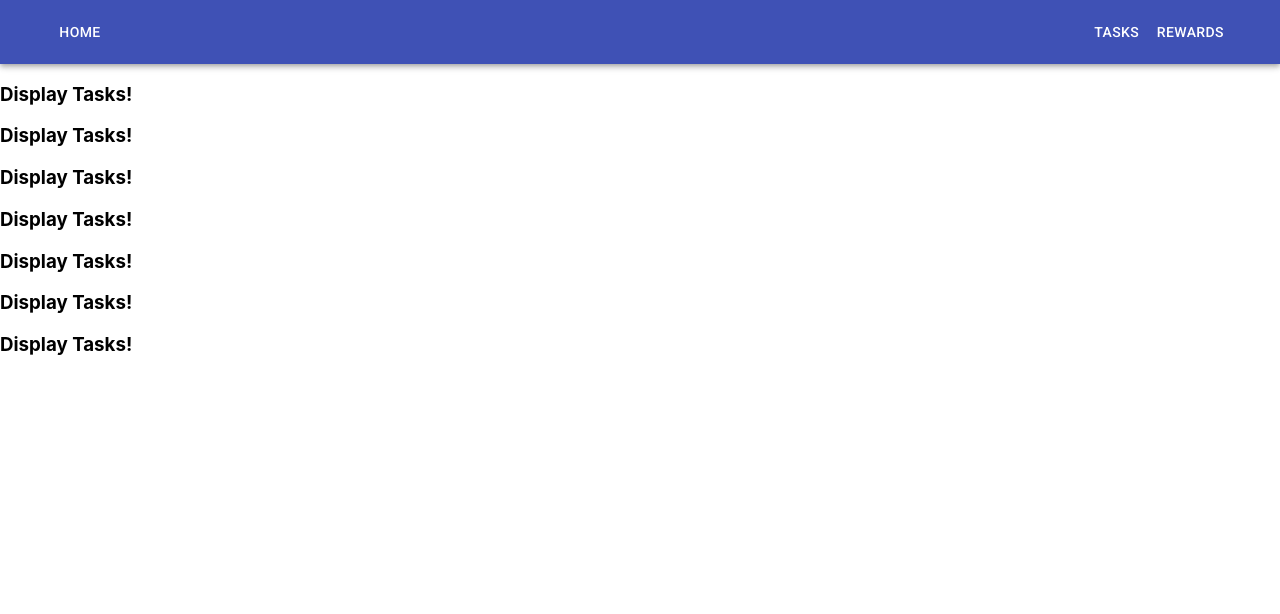
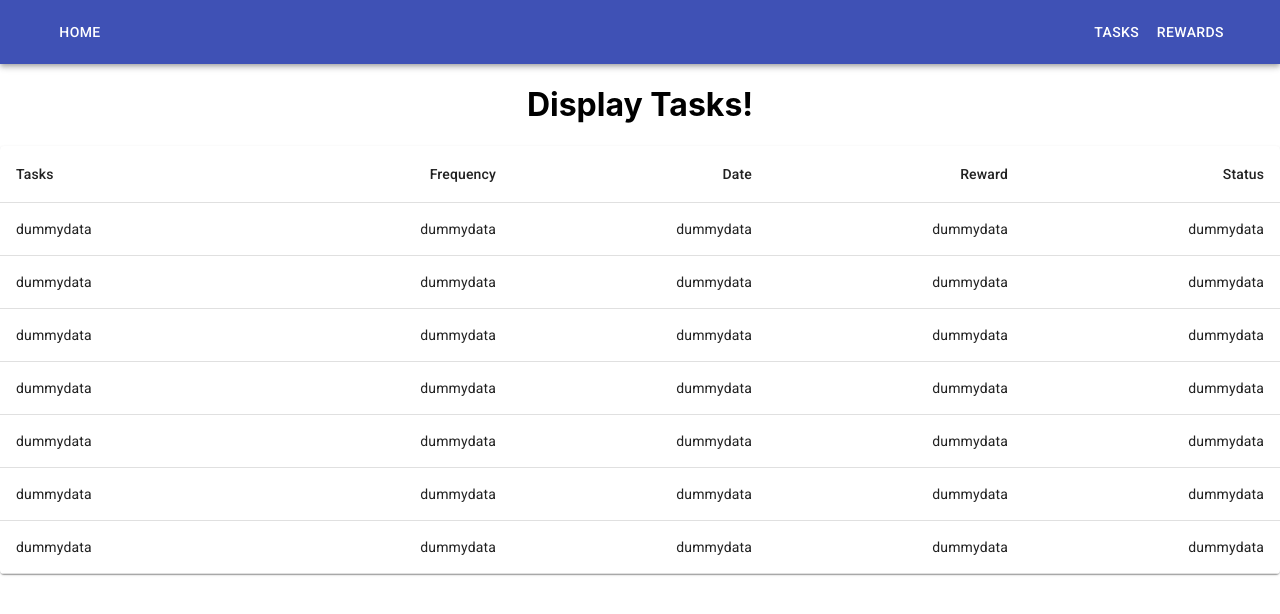
Before and after one commit to wenxiao92/phase-2-project-task-complete-for-reward, a React (Create React App) app: page /tasks in a window 1280 px wide. Shown: the top 614 px of the page. Built offline with nearby package versions, Linux system fonts and the light colour scheme; data requests are answered from the project's data file.

Commit message:
material ui dummy table

```diff
--- a/src/Components/TaskList.js
+++ b/src/Components/TaskList.js
@@ -1,12 +1,27 @@
 import React from 'react'
+import TableCell from '@material-ui/core/TableCell';
+import TableBody from '@material-ui/core/TableBody';
+import TableRow from '@material-ui/core/TableRow';
 
 const TaskList = ({tasks}) => {
-    console.log(tasks)
+
+  const {taskName, tickets, status} = tasks
   return (
-    <div>
-      <h3>Display Tasks!</h3>
+    // <div>
+    //   <h3>{taskName}</h3>
+    // </div>
+    <TableBody>
+    <TableRow>
+            <TableCell component="th" scope="row">
+            dummydata
+            </TableCell>
+            <TableCell align="right">dummydata</TableCell>
+            <TableCell align="right">dummydata</TableCell>
+            <TableCell align="right">dummydata</TableCell>
+            <TableCell align="right">dummydata</TableCell>
+            </TableRow>
+        </TableBody>
 
-    </div>
   )
 }
 
--- a/src/Components/TaskPage.js
+++ b/src/Components/TaskPage.js
@@ -1,6 +1,14 @@
 import React from 'react'
 import TaskForm from './TaskForm.js';
 import TaskList from './TaskList.js';
+import Table from '@material-ui/core/Table';
+import TableContainer from '@material-ui/core/TableContainer';
+import TableHead from '@material-ui/core/TableHead';
+import TableRow from '@material-ui/core/TableRow';
+import Paper from '@material-ui/core/Paper';
+import { makeStyles } from '@material-ui/core/styles';
+import TableBody from '@material-ui/core/TableBody';
+import TableCell from '@material-ui/core/TableCell';
 
 function TaskPage({allTasks}) {
   const displayTasks = allTasks.map((task) => (
@@ -10,11 +18,38 @@ function TaskPage({allTasks}) {
     />
   ))
 
+  //for styling
+  const useStyles = makeStyles({
+    table: {
+      minWidth: 650,
+    },
+  });
+
+  const classes=useStyles()
+  //for styling
 
   return (
+
     <div>
     <TaskForm />
-    {displayTasks}
+    <h1 align="center">Display Tasks!</h1>
+    <TableContainer component={Paper}>
+    <Table className={classes.table} aria-label="simple table">
+    <TableHead>
+        <TableRow>
+          <TableCell>Tasks</TableCell>
+          <TableCell align="right">Frequency</TableCell>
+          <TableCell align="right">Date</TableCell>
+          <TableCell align="right">Reward</TableCell>
+          <TableCell align="right">Status</TableCell>
+        </TableRow>
+    </TableHead>
+        {displayTasks}
+
+
+    </Table>
+  </TableContainer>
+
     </div>
   )
 }
```
